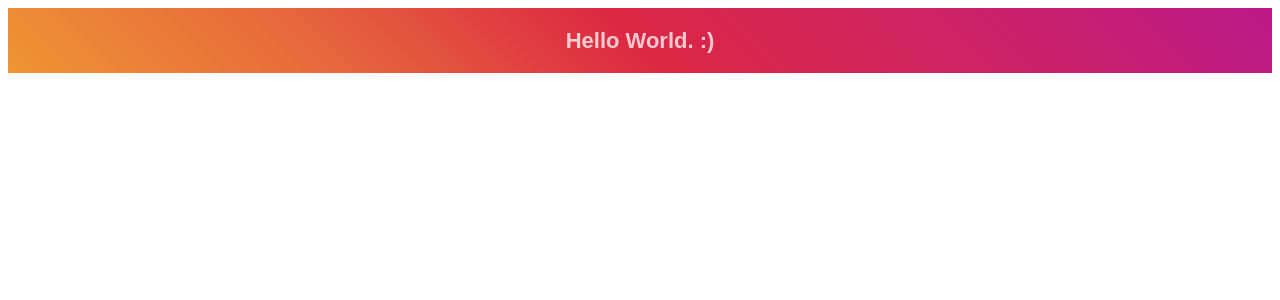
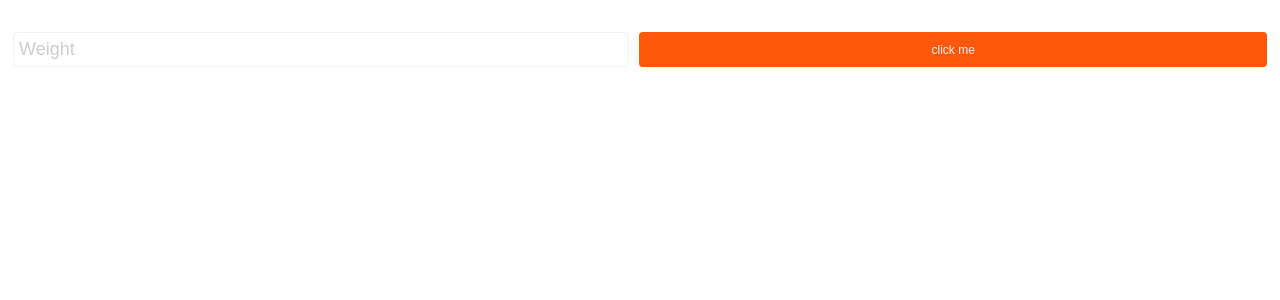
Before and after one commit to enzoborgfrantz/react-boiler, a React app: page / in a window 1280 px wide. Shown: the top 300 px of the page. Built offline with nearby package versions, Linux system fonts and the light colour scheme.

Commit message:
add button and input

```diff
--- a/src/components/App.js
+++ b/src/components/App.js
@@ -1,45 +1,41 @@
 import styled from 'styled-components';
 import React from 'react';
-import PropTypes from 'prop-types';
-import helloWorld from 'modules/hello.module';
+import Button from './Button';
+import Input from './Input';
+import Form from './Form';
 
-const Wrapper = styled.div`
+const AppWrapper = styled.div`
   padding: 5px;
-  background: linear-gradient(
-    45deg,
-    #f09433 0%,
-    #e6683c 25%,
-    #dc2743 50%,
-    #cc2366 75%,
-    #bc1888 100%
-  );
 `;
 
-const Title = styled.h1`
-  font-size: 22px;
-  text-align: center;
-  color: white;
-  opacity: 0.75;
-  font-family: Arial;
-  transition: all 0.35s ease-in;
-  &:hover {
-    opacity: 1;
-    cursor: pointer;
-    transform: scale(1.05);
+const Row = styled.div`
+  display: flex;
+  align-items: flex-end;
+  > * {
+    &:not(:first-child) {
+      margin-left: 10px;
+    }
   }
 `;
 
-const App = ({ text }) => (
-  <Wrapper>
-    <Title>{`${text} :)`}</Title>
-  </Wrapper>
+const App = () => (
+  <AppWrapper>
+    <Form
+      render={({ setStateProperty, getStateProperty }) => (
+        <Row>
+          <Input
+            type="text"
+            placeholder="weight"
+            value={getStateProperty('weight')}
+            setValue={setStateProperty('weight')}
+          />
+          <Button onClick={() => console.log(getStateProperty('weight'))}>
+            click me
+          </Button>
+        </Row>
+      )}
+    />
+  </AppWrapper>
 );
 
-App.propTypes = {
-  text: PropTypes.string.isRequired,
-};
-
-export default function() {
-  const result = helloWorld();
-  return <App text={result} />;
-}
+export default () => <App />;
--- /dev/null
+++ b/src/components/Button.js
@@ -0,0 +1,32 @@
+import React from 'react';
+import styled from 'styled-components';
+import { tangerine, iceGray } from '../styles/colors';
+
+const ButtonStyle = styled.button`
+  height: 35px;
+  appearance: none;
+  background-color: ${tangerine};
+  border-radius: 4px;
+  box-sizing: border-box;
+  color: ${iceGray};
+  font-size: 12px;
+  font-weight: 300;
+  outline: none;
+  padding: 10px;
+  width: 100%;
+  border: 1px solid transparent;
+  transition: opacity 0.2s ease-in, transform 0.1s linear;
+  &:hover {
+    cursor: pointer;
+    opacity: 0.9;
+  }
+  &:active {
+    transform: translateX(5px);
+  }
+`;
+
+const Button = ({ children, ...props }) => (
+  <ButtonStyle {...props}>{children}</ButtonStyle>
+);
+
+export default Button;
--- /dev/null
+++ b/src/components/Form.js
@@ -0,0 +1,22 @@
+import { Component } from 'react';
+
+class Form extends Component {
+  state = {
+    weight: '',
+  };
+
+  setStateProperty = key => value => {
+    this.setState({ [key]: value });
+  };
+
+  getStateProperty = key => this.state[key];
+
+  render() {
+    return this.props.render({
+      setStateProperty: this.setStateProperty,
+      getStateProperty: this.getStateProperty,
+    });
+  }
+}
+
+export default Form;
--- /dev/null
+++ b/src/components/Input.js
@@ -0,0 +1,84 @@
+import React from 'react';
+import styled from 'styled-components';
+import { tangerine, gray, iceGray, darkGray, red } from '../styles/colors';
+
+const TextInputWrapper = styled.div`
+  display: flex;
+  flex-direction: column;
+  width: 100%;
+`;
+
+const TextInputStyle = styled.input`
+  height: 35px;
+  width: 100%;
+  font-size: 18px;
+  outline: none;
+  border: none;
+  color: ${darkGray};
+  border: 1px solid ${iceGray};
+  border-radius: 4px;
+  padding: 5px;
+  font-weight: 300;
+  appearance: none;
+  box-sizing: border-box;
+  ::placeholder {
+    color: ${gray};
+    text-transform: capitalize;
+  }
+`;
+
+const SmallText = styled.div`
+  color: ${darkGray};
+  margin-bottom: 2px;
+  font-family: system-ui;
+  text-transform: capitalize;
+  font-size: 12px;
+  opacity: ${({ visible }) => (visible ? 1 : 0)};
+  ${({ visible }) => visible && `transition: opacity 0.2s ease-in;`};
+`;
+
+const ErrorText = styled(SmallText)`
+  color: ${red};
+`;
+
+const CloseButton = styled.button`
+  color: ${darkGray};
+  position: absolute;
+  font-size: 18px;
+  font-weight: 300;
+  height: 100%;
+  right: 5px;
+  top: 0;
+  height: 100%
+  appearance: none;
+  background: transparent;
+  border: none;
+  transition: transform 0.25s ease-in;
+  outline: none;
+  &:hover {
+    cursor: pointer;
+    transform: scale(1.5);
+  }
+`;
+
+const TextInputContainer = styled.div`
+  position: relative;
+`;
+
+const TextInput = ({ type, placeholder, value, setValue, error }) => (
+  <TextInputWrapper>
+    <SmallText visible={!!value}>{placeholder}</SmallText>
+    <TextInputContainer>
+      <TextInputStyle
+        type={type}
+        placeholder={placeholder}
+        onChange={({ target: { value } }) => setValue(value)}
+        value={value}
+      />
+      {value && <CloseButton onClick={() => setValue('')}>×</CloseButton>}
+    </TextInputContainer>
+    {error && <ErrorText visible={!!error}>{error}</ErrorText>}
+  </TextInputWrapper>
+);
+
+export default TextInput;
--- /dev/null
+++ b/src/styles/colors.js
@@ -0,0 +1,5 @@
+export const tangerine = '#FF570C';
+export const iceGray = '#F2F2F2';
+export const gray = '#CDCDCD';
+export const darkGray = '#323643';
+export const red = '#17B978';
```
Also changed, not shown: 1 other file (tests, documents, lock files or other folders).
